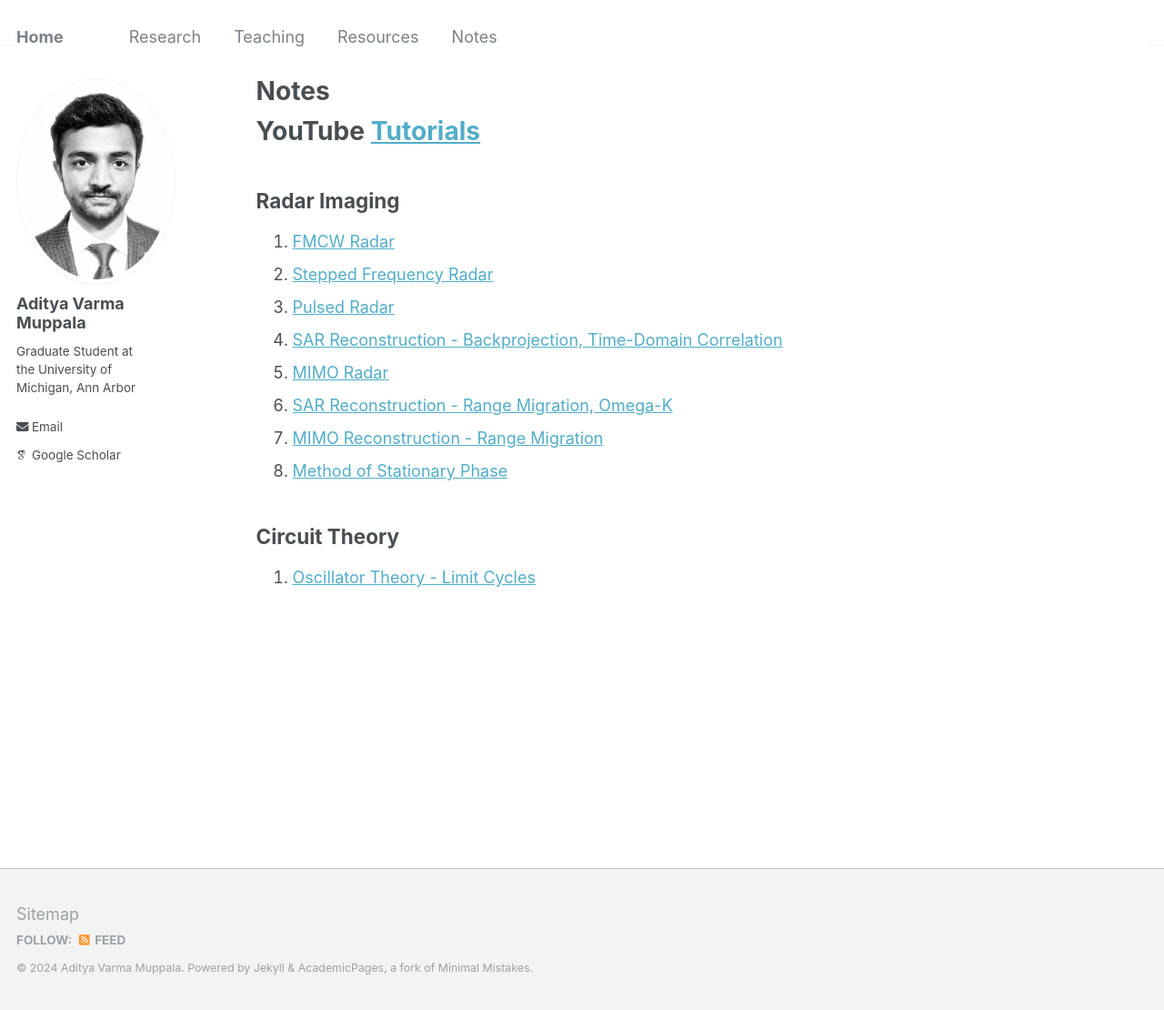
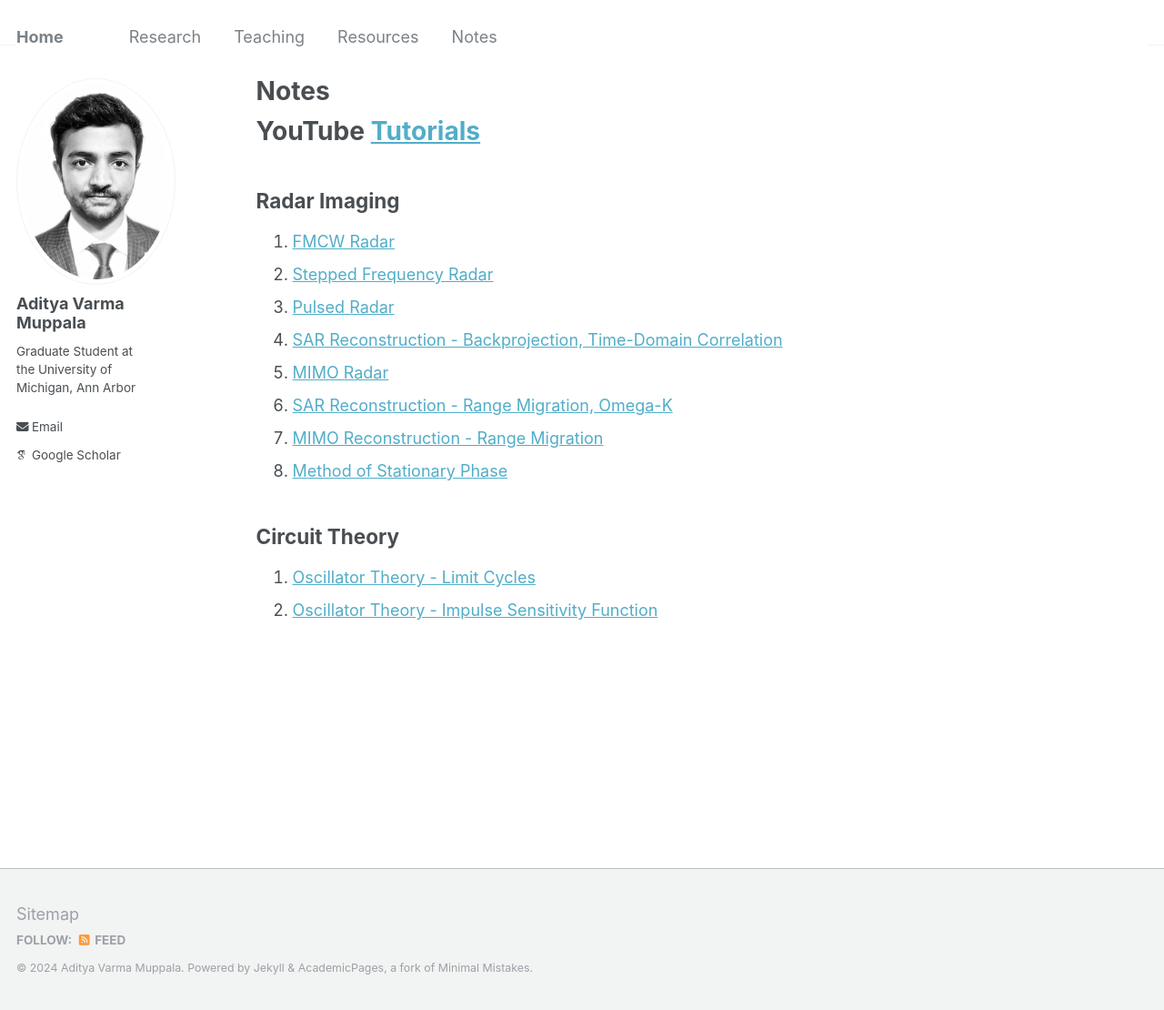
Before and after one commit to AdityaMuppala/adityamuppala.github.io, a Jekyll site: the page built from _pages/notes.md, in a window 1280 px wide and 1110 px high. Shown: the whole window at 91% size. Built offline with Jekyll 4.4.1, drawn with Linux system fonts in a browser that asks for light colours; some web fonts are replaced.

Commit message:
Update notes.md

```diff
--- a/_pages/notes.md
+++ b/_pages/notes.md
@@ -20,3 +20,4 @@ author_profile: true
 ## Circuit Theory
 
 1. [Oscillator Theory - Limit Cycles](https://adityamuppala.github.io/assets/YouTube_Notes/MMIC_Limit_Cycles.pdf)
+2. [Oscillator Theory - Impulse Sensitivity Function](https://adityamuppala.github.io/assets/YouTube_Notes/Oscillators_ISF_model.pdf)
```
